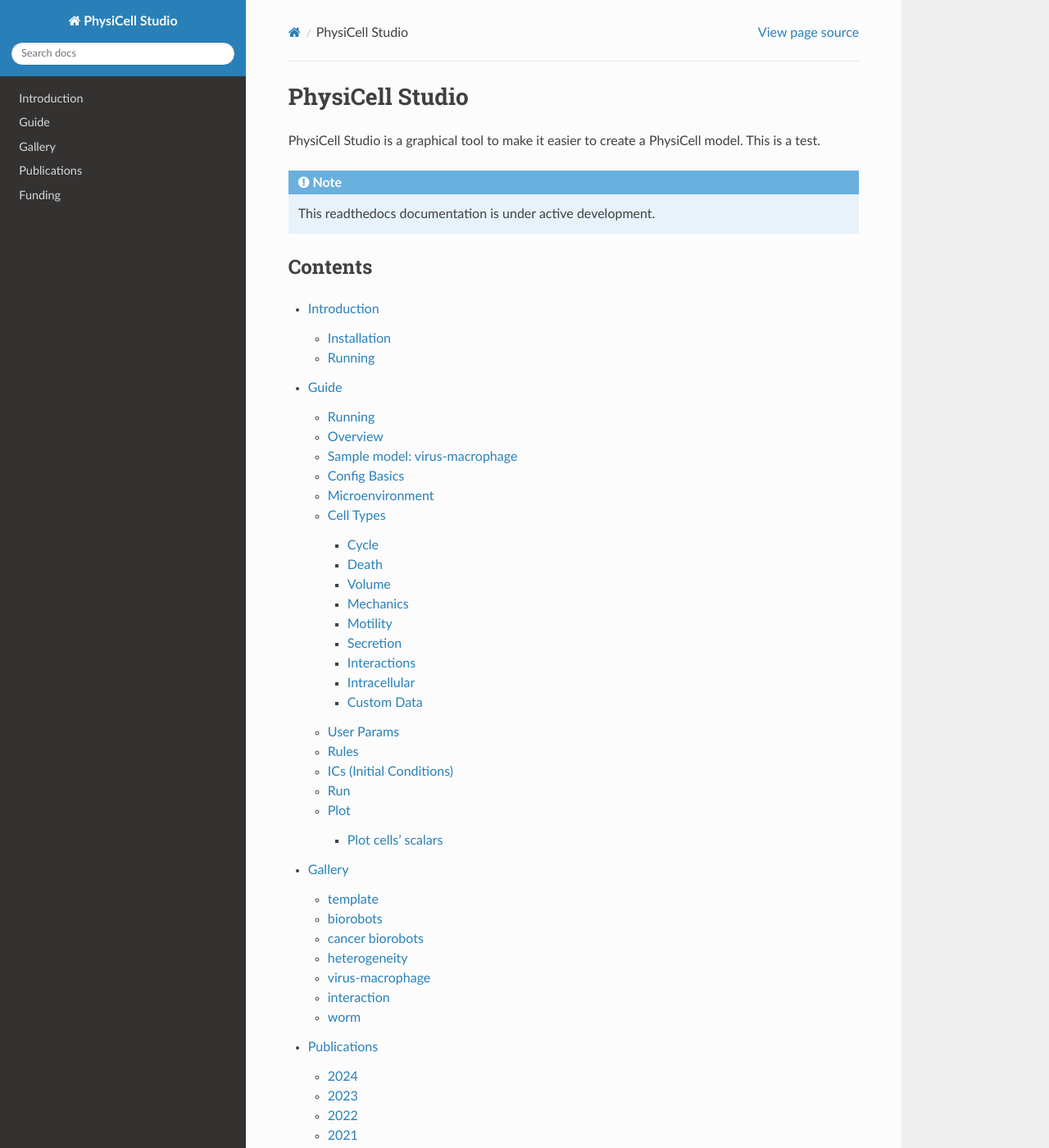
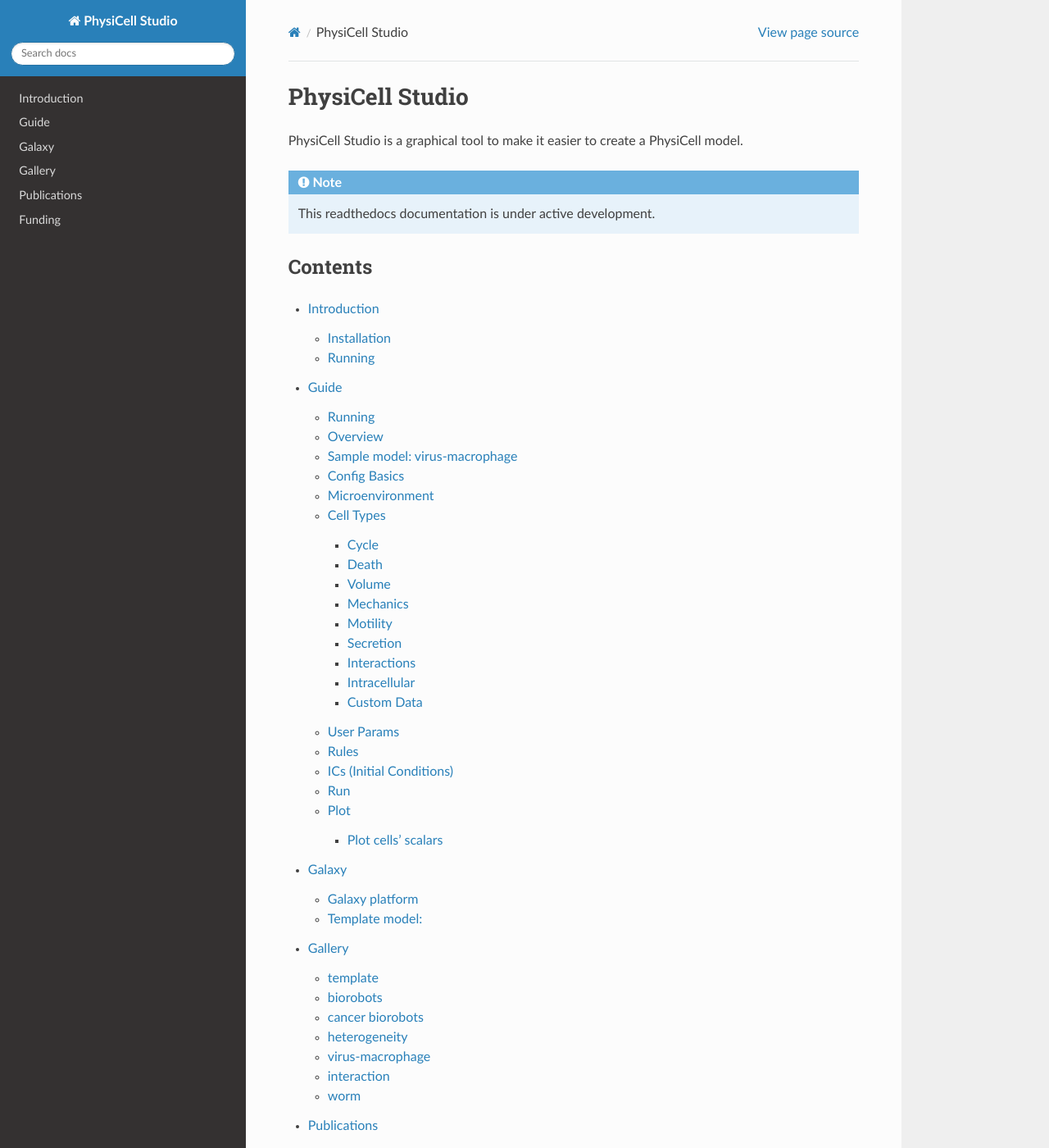
Before and after one commit to rheiland/Studio_rtd, a Sphinx documentation site: the page built from docs/source/index.rst, in a window 1280 px wide and 1400 px high. Shown: the whole window at 82% size. Built offline with Sphinx 7.4.7 and the Read the Docs theme 3.1.0, drawn with Linux system fonts in a browser that asks for light colours.

Commit message:
add galaxy

```diff
--- a/docs/source/index.rst
+++ b/docs/source/index.rst
@@ -2,7 +2,6 @@ PhysiCell Studio
 ================
 
 PhysiCell Studio is a graphical tool to make it easier to create a PhysiCell model.
-This is a test.
 
 .. note::
 
@@ -15,6 +14,7 @@ Contents
 
    introduction
    guide
+   galaxy
    gallery
    publications
    funding
```
